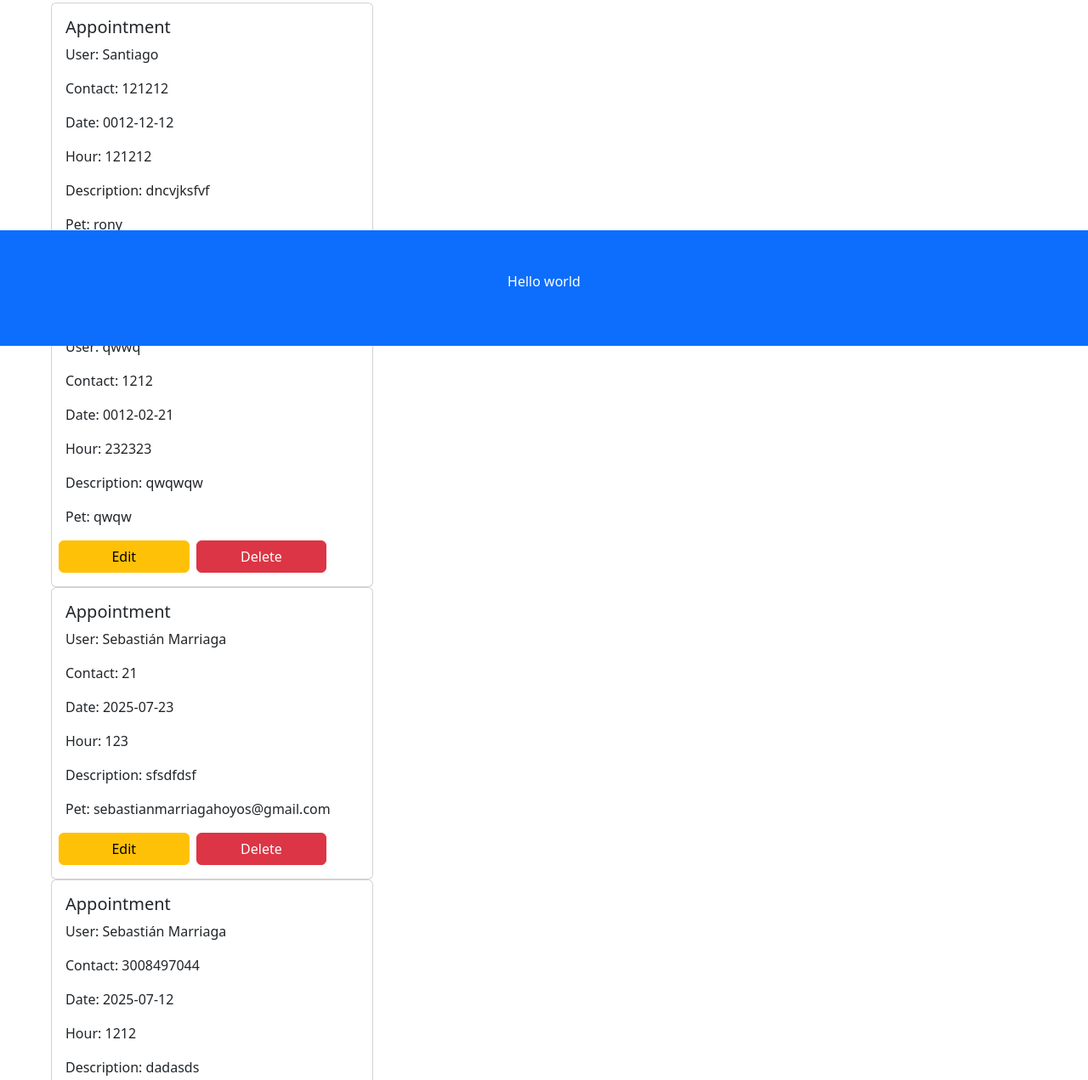
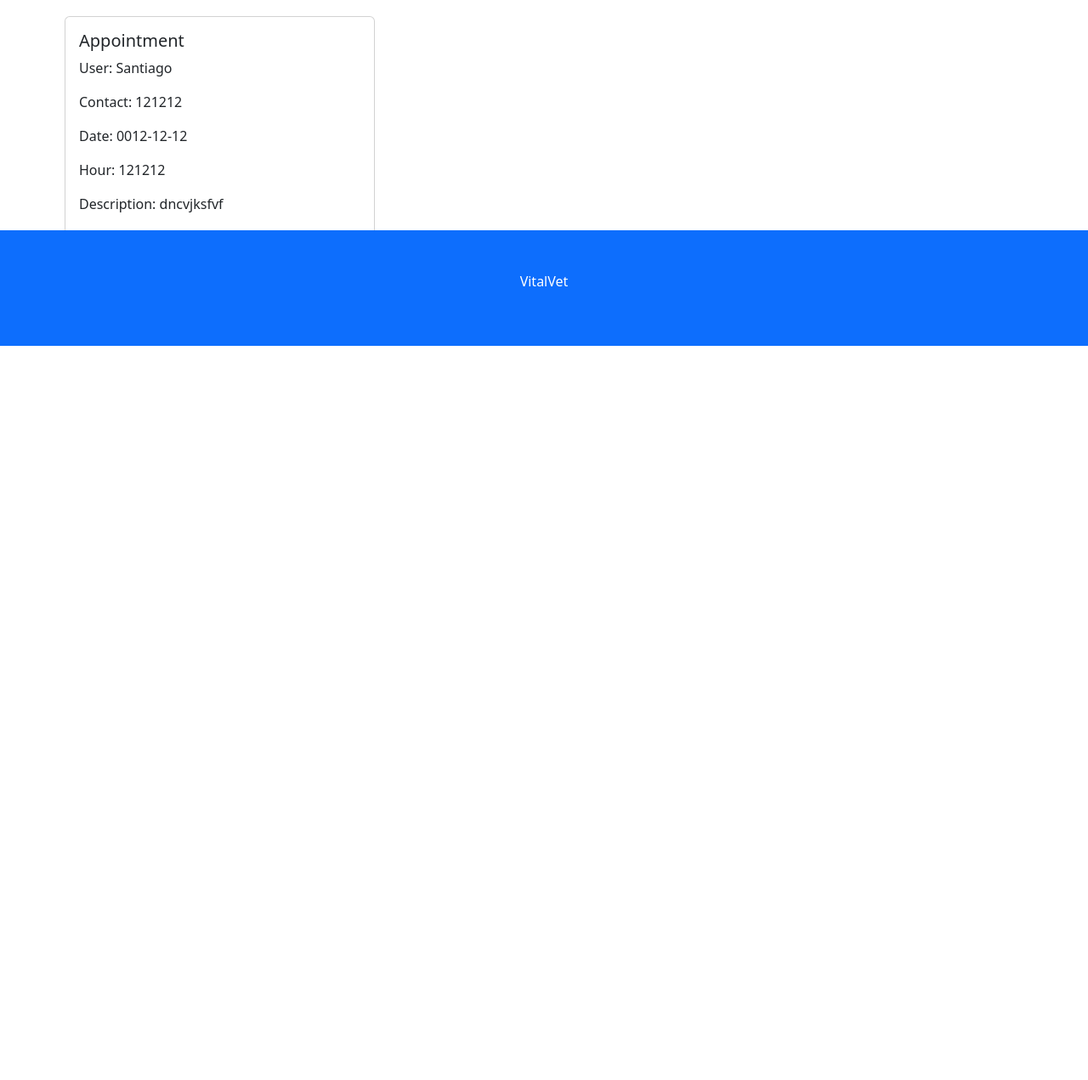
Before and after one commit to SantiagoComas07/CRUD_vet, a website built with Vite: page vitalPet/index.html in a window 1280 px wide. Shown: the part 393-1664 px from the top of the page at 85% size. After the commit the page ends 892 px from the top, so only its background shows below. Built offline with nearby package versions, Linux system fonts and the light colour scheme; some packages are replaced by stand-ins of ours; data requests are answered from the project's data file.

Commit message:
feat: New changes CRUD_vet --v1.3

```diff
--- a/vitalPet/database/db.json
+++ b/vitalPet/database/db.json
@@ -8,33 +8,6 @@
       "date": "0012-12-12",
       "time": "121212",
       "description": "dncvjksfvf"
-    },
-    {
-      "id": "b5f3",
-      "namePet": "qwqw",
-      "namePerson": "qwwq",
-      "phone": "1212",
-      "date": "0012-02-21",
-      "time": "232323",
-      "description": "qwqwqw"
-    },
-    {
-      "id": "71e4",
-      "namePet": "sebastianmarriagahoyos@gmail.com",
-      "namePerson": "Sebastián Marriaga",
-      "phone": "21",
-      "date": "2025-07-23",
-      "time": "123",
-      "description": "sfsdfdsf"
-    },
-    {
-      "id": "c13e",
-      "namePet": "sebastianmarriagahoyos@gmail.com",
-      "namePerson": "Sebastián Marriaga",
-      "phone": "3008497044",
-      "date": "2025-07-12",
-      "time": "1212",
-      "description": "dadasds"
     }
   ]
 }
--- a/vitalPet/index.html
+++ b/vitalPet/index.html
@@ -15,7 +15,7 @@
     <meta name="revisit-after" content="15days">
     <meta name="theme-color" content="#ffffff">
     <meta name="viewport" content="width=device-width, initial-scale=1.0" />
-    <title>Vite App</title>
+    <title>vitalVet</title>
   </head>
   <body>
     <header>
@@ -75,13 +75,14 @@
             </div>
           </form>
         </section>
-        <section class="container-fluid mb-4 mt-10rem p-5 row" id="appointment_id">
-          <div id="cardContainer">
+        <section class="container-fluid mb-4 mt-10rem p-5" id="appointment_id">
+          <div class="row g-3 p-3 mb-5" id="cardContainer">
+
           </div>
         </section>
     </main>
     <footer class="container-fluid bg-primary d-flex justify-content-center p-5 foot">
-      <p class="text-white">Hello world</p>
+      <p class="text-white">VitalVet</p>
 
     </footer>
     <script type="module" src="./src/js/main.js"></script>
--- a/vitalPet/src/js/main.js
+++ b/vitalPet/src/js/main.js
@@ -36,8 +36,11 @@ $form.addEventListener("submit", async function (event) {
   editingId = null;
 });
 
+
+// Here i have a function that add new appointments
 async function createAppointment() {
-  const newAppointment = {
+ // This is my object of information, i add this information in my file.Json
+    const newAppointment = {
     namePet: $namePet.value,
     namePerson: $namePerson.value,
     phone: $phonePerson.value,
@@ -46,8 +49,9 @@ async function createAppointment() {
     description: $description.value
   };
 
-  try {
-    let response = await fetch(endPointAppointments, {
+  //Evitar que el programa se rompa
+   try {
+    const response = await fetch(endPointAppointments, {
       method: "POST",
       headers: {
         "content-type": "application/json"
@@ -62,10 +66,12 @@ async function createAppointment() {
       alertSuccess("Cita agendada");
       return newAppointment;
     }
+
   } catch (error) {
     console.log(error.message);
   }
 };
+
 
 async function updateAppointment(id) {
   const updatedAppointment = {
@@ -79,7 +85,8 @@ async function updateAppointment(id) {
 
   try {
     const response = await fetch(`${endPointAppointments}/${id}`, {
-      method: "PUT",
+
+        method: "PUT",
       headers: {
         "Content-Type": "application/json"
       },
```
Also changed, not shown: vitalPet/README.md.
